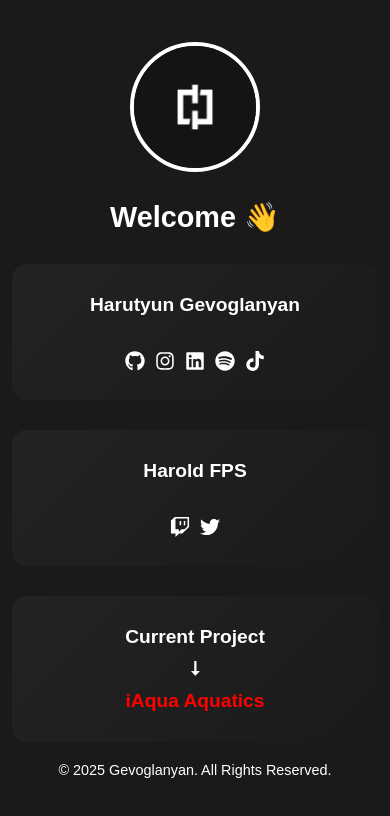
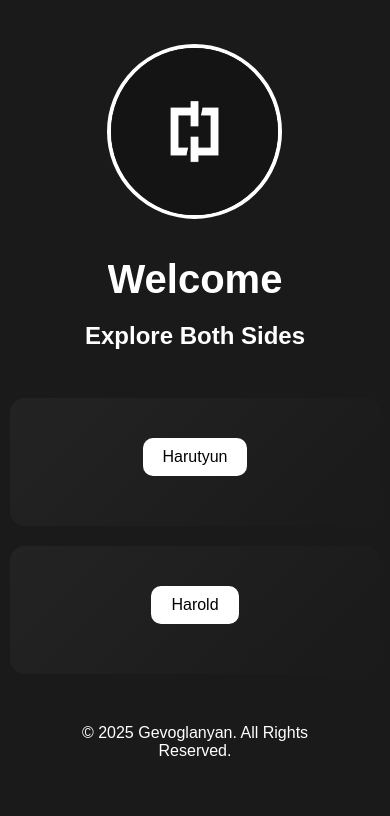
Before and after one commit to gevoglanyan/Gevoglanyan, a React (Create React App) app: page / in a window 390 px wide. Shown: the top 816 px of the page. Built offline with nearby package versions, Linux system fonts and the light colour scheme.

Commit message:
UI Updates

```diff
--- a/src/App.css
+++ b/src/App.css
@@ -3,7 +3,10 @@
   margin: 0;
   padding: 0;
   box-sizing: border-box;
-  font-family: 'Arial', Sans-Serif;
+  font-family: 'Arial', sans-serif;
+  overflow-x: hidden;
+  overflow-y: hidden;
+  background-color: #1A1A1A;
 }
 
 /* App Container */
@@ -14,7 +17,9 @@
   display: flex;
   flex-direction: column;
   align-items: center;
-  padding: 2px;
+  justify-content: center;
+  padding: 10px;
+  transition: all 0.5s ease-in-out;
 }
 
 /* Top Image Styling */
@@ -23,118 +28,185 @@
   flex-direction: column;
   align-items: center;
   justify-content: center;
-  margin-top: 40px;
+  margin-top: 10px;
 }
 
 .Image {
-  width: 170px;
-  height: 170px;
+  width: 175px;
+  height: 175px;
   border-radius: 50%;
   object-fit: cover;
   border: 4px solid white;
 }
 
 .WelcomeText {
-  margin-top: 10px;
-  font-size: 2.2rem;
+  margin-top: 20px;
+  font-size: 2.5rem;
   font-weight: 600;
   color: white;
   text-align: center;
 }
 
-/* Shared Container Style */
-.Personal,
-.Gaming,
-.Project {
+.Text {
+  margin-top: 20px;
+  font-size: 1.5rem;
+  font-weight: 600;
+  color: white;
+  text-align: center;
+}
+
+/* Layout Container */
+.container {
+  display: flex;
+  width: 100%;
+  max-width: 1000px;
+  height: 425px;
+  gap: 20px;
+  margin-top: 30px;
+  transition: all 0.5s ease-in-out;
+}
+
+/* Side Panels */
+.side {
+  flex: 1;
   background: linear-gradient(135deg, #232323, #1A1A1A);
   border-radius: 15px;
-  padding: 34px;
-  width: 90%;
-  max-width: 500px;
   display: flex;
   flex-direction: column;
   align-items: center;
+  justify-content: center;
   text-align: center;
   color: white;
-  margin-top: 30px;
+  padding: 20px;
+  transition: flex 0.5s ease-in-out, opacity 0.5s ease-in-out;
+  cursor: pointer;
 }
 
-.Personal p,
-.Gaming p,
-.Project p {
-  font-size: 1.5rem;
-  font-weight: 600;
-  margin-top: 5px;
-  margin-bottom: 5px;
-  color: white;
+.content {
+  background: transparent !important;
+  padding: 10px;
+  border-radius: 8px;
 }
 
-.Personal a,
-.Gaming a,
-.Project a {
-  color: red;
-  text-decoration: none;
-  font-weight: bold;
-  transition: color 0.3s ease-in-out;
+/* Expanded Side */
+.side.expanded {
+  flex: 2.5;
 }
 
-.Personal a:hover,
-.Gaming a:hover,
-.Project a:hover {
-  color: blue;
+/* Hide Content Until Expanded */
+.side .content {
+  display: none;
 }
 
-/* Social Icons */
+.side.expanded .content {
+  display: flex;
+  flex-direction: column;
+  align-items: center;
+  opacity: 1;
+  transition: opacity 0.5s ease-in-out;
+}
+
+/* Buttons */
+.toggle-btn {
+  padding: 15px 25px;
+  font-size: 1.2rem;
+  border: none;
+  cursor: pointer;
+  border-radius: 10px;
+  transition: transform 0.3s ease, background-color 0.3s ease;
+  margin-bottom: 10px;
+}
+
+.personal-side .toggle-btn {
+  background-color: white;
+  color: black;
+}
+
+.gaming-side .toggle-btn {
+  background-color: white;
+  color: black;
+}
+
+.toggle-btn:hover {
+  transform: scale(1.1);
+}
+
+/* Social Icons - Hidden Initially */
 .social-icons {
-  margin-top: 30px;
   display: flex;
   gap: 15px;
-  align-items: center;
   justify-content: center;
-  width: 100%;
   flex-wrap: wrap;
-  color: white;
-  text-align: center;
+  margin-top: 20px;
+  transition: opacity 0.5s ease-in-out;
+  background: transparent !important;
+}
+
+/* Show Icons When Expanded */
+.side.expanded .social-icons {
+  opacity: 1;
+}
+
+/* Social Icons Styling */
+.social-icons a img {
+  width: 32px;
+  height: 32px;
+  transition: transform 0.3s ease-in-out, opacity 0.3s ease-in-out;
+}
+
+.social-icons a:hover img {
+  transform: scale(1.2);
+  opacity: 0.8;
 }
 
 /* Footer */
 .Footer {
   text-align: center;
   color: white;
-  padding: 35px;
+  padding: 50px;
   font-size: 1rem;
 }
 
-/* Mobile Optimization */
+/* Fade-in Effect */
+.fade-in {
+  animation: fadeIn 0.5s ease-in-out;
+}
+
+@keyframes fadeIn {
+  from {
+    opacity: 0;
+    transform: translateY(-10px);
+  }
+  to {
+    opacity: 1;
+    transform: translateY(0);
+  }
+}
+
+/* Mobile Responsive */
 @media (max-width: 768px) {
-  .Image {
-    width: 130px;
-    height: 130px;
+  .container {
+    flex-direction: column;
+    height: auto;
   }
 
-  .WelcomeText {
-    font-size: 1.8rem;
+  .side {
+    width: 100%;
+    height: 500px;
+    padding: 40px 20px;
   }
 
-  .Personal,
-  .Gaming,
-  .Project {
-    width: 95%;
-    padding: 25px;
+  .side.expanded {
+    flex: 1;
   }
 
-  .Personal p,
-  .Gaming p,
-  .Project p {
-    font-size: 1.2rem;
+  .toggle-btn {
+    font-size: 1rem;
+    padding: 10px 20px;
   }
 
-  .social-icons {
-    gap: 10px;
-  }
-
-  .Footer {
-    padding: 20px;
-    font-size: 0.9rem;
+  .social-icons a img {
+    width: 28px;
+    height: 28px;
   }
 }
--- a/src/App.js
+++ b/src/App.js
@@ -1,19 +1,35 @@
-import React from 'react';
+import React, { useState } from 'react';
 import './App.css';
 import { Analytics } from "@vercel/analytics/react";
 
 function App() {
+  const [activeSection, setActiveSection] = useState(null);
+
+  const handleToggle = (section) => {
+    setActiveSection(activeSection === section ? null : section);
+  };
+
   return (
     <>
       <div className="App">
         <div className="ImageWrapper">
           <img src="Harold.jpg" alt="Harold" className="Image" />
           <br />
-          <p className="WelcomeText">Welcome 👋</p>
+          <p className="WelcomeText">Welcome</p>
+          <p className="Text">Explore Both Sides</p>
         </div>
 
-        <section className="Personal">
-          <p>Harutyun Gevoglanyan</p>
+        <br />
+
+        <div className="container">
+          <div className={`side personal-side ${activeSection === 'personal' ? 'expanded' : ''}`}>
+            <button className="toggle-btn" onClick={() => handleToggle('personal')}>
+              {activeSection === 'personal' ? 'Harutyun' : 'Harutyun'}
+            </button>
+
+              {activeSection === 'personal' && (
+                <div className="content fade-in">
+                  <br />
                   <div className="social-icons">
                     <a href="https://github.com/gevoglanyan" target="_blank" rel="noopener noreferrer">
                       <svg xmlns="http://www.w3.org/2000/svg" height="20px" width="20px" viewBox="0 0 496 512" fill="white">
@@ -45,10 +61,17 @@ function App() {
                       </svg>
                     </a>
                   </div>
-        </section>
+                </div>
+              )}
+          </div>
 
-        <section className="Gaming">
-          <p>Harold FPS</p>
+          <div className={`side gaming-side ${activeSection === 'gaming' ? 'expanded' : ''}`}>
+            <button className="toggle-btn" onClick={() => handleToggle('gaming')}>
+              {activeSection === 'gaming' ? 'Harold' : 'Harold'}
+            </button>
+              {activeSection === 'gaming' && (
+                <div className="content fade-in">
+                  <br />
                   <div className="social-icons">
                     <a href="https://www.twitch.tv/haroldfps" target="_blank" rel="noopener noreferrer">
                       <svg xmlns="http://www.w3.org/2000/svg" height="20px" width="20px" viewBox="0 0 512 512" fill="white">
@@ -62,15 +85,10 @@ function App() {
                       </svg>
                     </a>
                   </div>
-        </section>
-
-        <section className="Project">
-          <p>Current Project</p>
-          <p>⭣</p>
-          <p>
-            <a href="https://www.iaquaaquatics.com/">iAqua Aquatics</a>
-          </p>
-        </section>
+                </div>
+              )}
+          </div>
+        </div>
 
         <div className="Footer">
           <p>&copy; 2025 Gevoglanyan. All Rights Reserved.</p>
```
Lines whose indentation alone changed are shown as unchanged.
